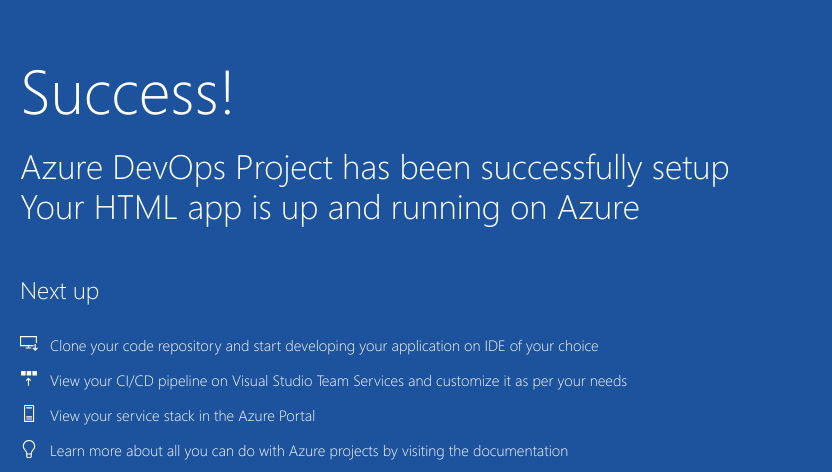
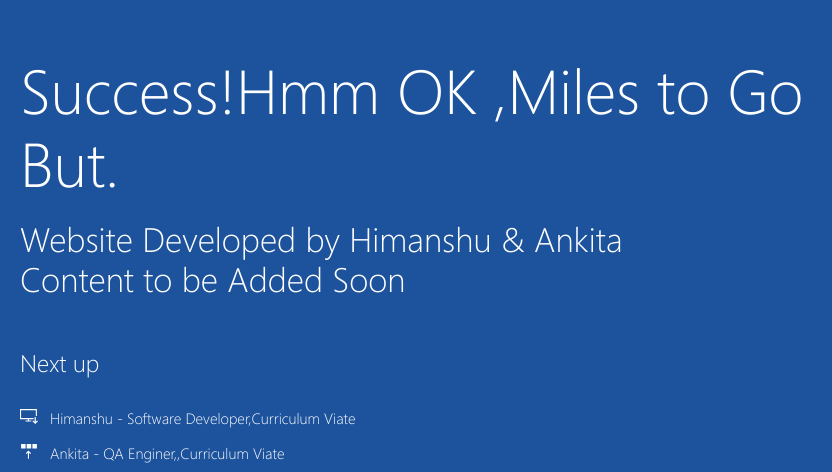
Before and after one commit to beinghimansh/beinghimansh.github.io, a plain HTML site: page index.html in a window 1280 px wide. Shown: the part 325-797 px from the top of the page, 205-1037 px from the left. Drawn offline with Linux system fonts and the light colour scheme.

Commit message:
Ankita's detail

```diff
--- a/index.html
+++ b/index.html
@@ -18,9 +18,9 @@
             </a>
         </div>
             <div class="content-body">
-                <div class="success-text">Success!</div>
-                <div class="description line-1"> Azure DevOps Project has been successfully setup</div>
-                <div class="description line-2"> Your HTML app is up and running on Azure</div>
+                <div class="success-text">Success!Hmm OK ,Miles to Go But.</div>
+                <div class="description line-1"> Website Developed by Himanshu & Ankita </div>
+                <div class="description line-2"> Content to be Added Soon</div>
                 <div class="next-steps-container">
                     <div class="next-steps-header">Next up</div>
                     <div class="next-steps-body">
@@ -28,13 +28,13 @@
                             <div class="step-icon">
                                 <img src="img/cloneWhite.svg">
                             </div>
-                            <div class="step-text"><a href="https://go.microsoft.com/fwlink/?linkid=862409">Clone your code repository and start developing your application on IDE of your choice</a></div>
+                            <div class="step-text"><a href="https://go.microsoft.com/fwlink/?linkid=862409">Himanshu - Software Developer,Curriculum Viate  </a></div>
                         </div>
                         <div class="step">
                             <div class="step-icon">
                                 <img src="img/deployWhite.svg">
                             </div>
-                            <div class="step-text"><a href="https://go.microsoft.com/fwlink/?linkid=862410">View your CI/CD pipeline on Visual Studio Team Services and customize it as per your needs</a></div>
+                            <div class="step-text"><a href="https://go.microsoft.com/fwlink/?linkid=862410">Ankita - QA Enginer,,Curriculum Viate </a></div>
                         </div>
                         <div class="step">
                             <div class="step-icon">
```
